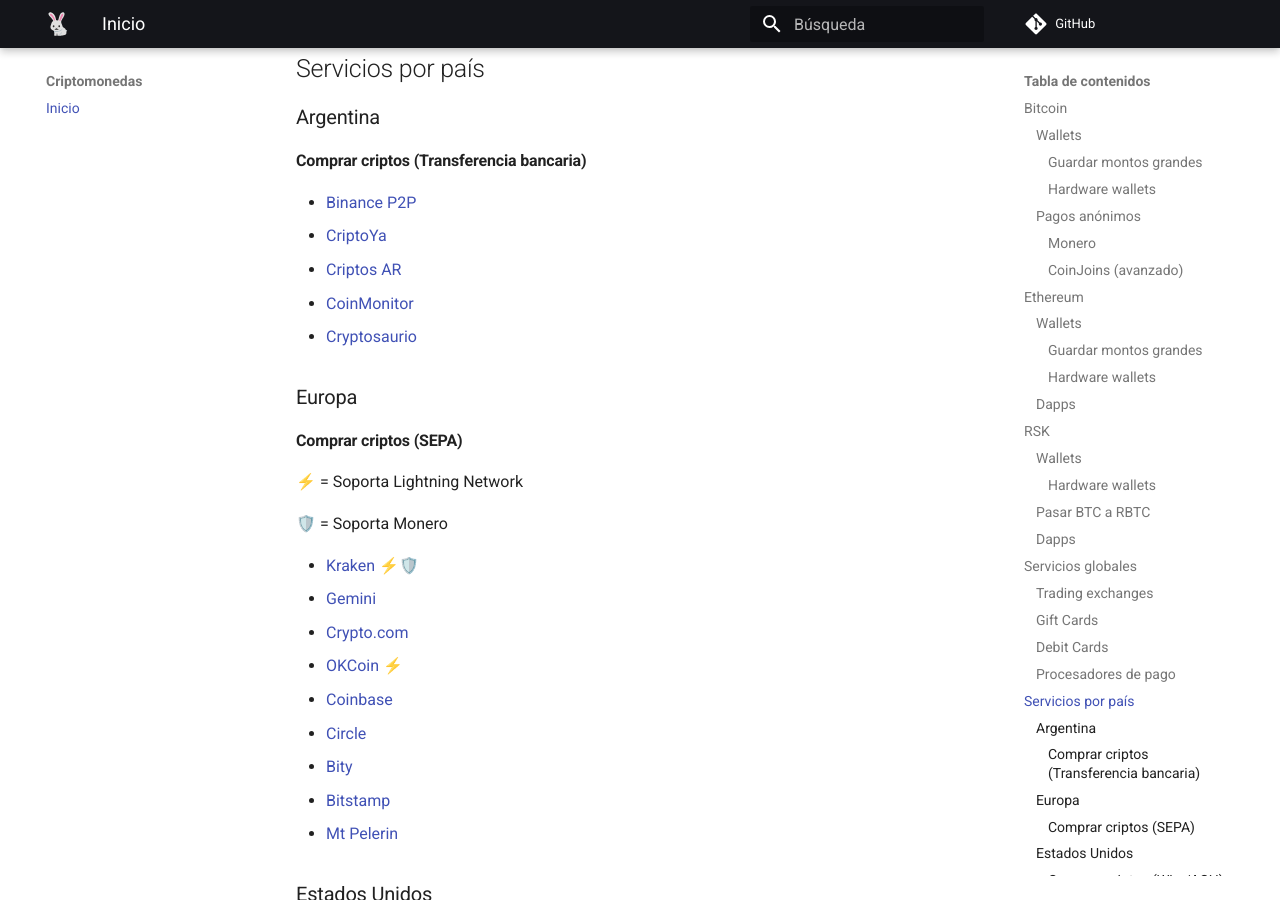
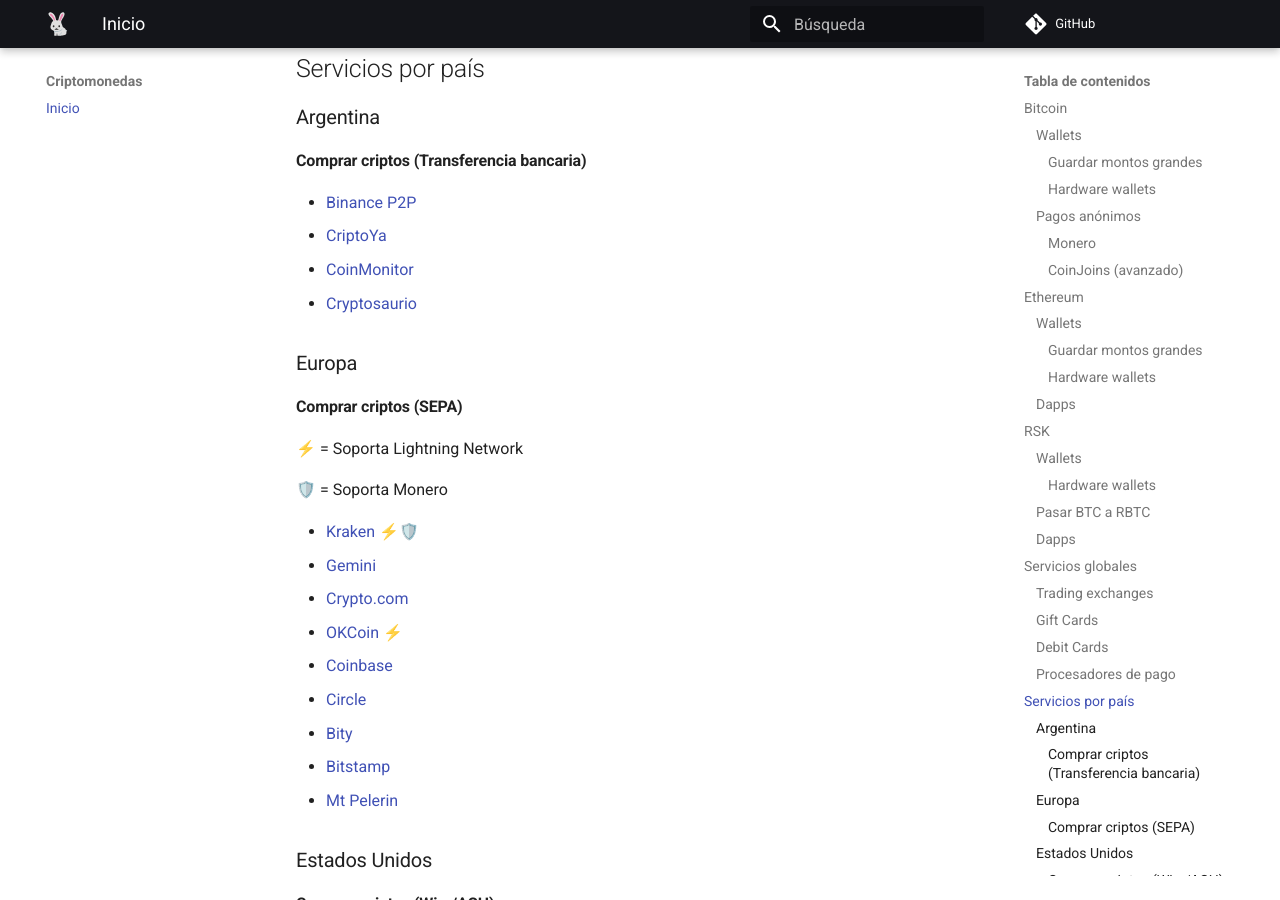
Before and after one commit to anomalouscode/wiki, an MkDocs documentation site: the page built from docs/criptomonedas/index.md, in a window 1280 px wide and 900 px high, scrolled down 5324 px. Built offline with MkDocs 1.6.1 and Material for MkDocs 9.7.7, drawn with Linux system fonts in a browser that asks for light colours; comment, search, counter and statistics services are not loaded.

Commit message:
Update index.md

```diff
--- a/docs/criptomonedas/index.md
+++ b/docs/criptomonedas/index.md
@@ -188,7 +188,6 @@
 
 - [Binance P2P](https://www.binance.com/)
 - [CriptoYa](https://criptoya.com/)
-- [Criptos AR](https://criptos.com.ar/)
 - [CoinMonitor](https://coinmonitor.info/)
 - [Cryptosaurio](https://www.cryptosaurio.com/)
 
```
